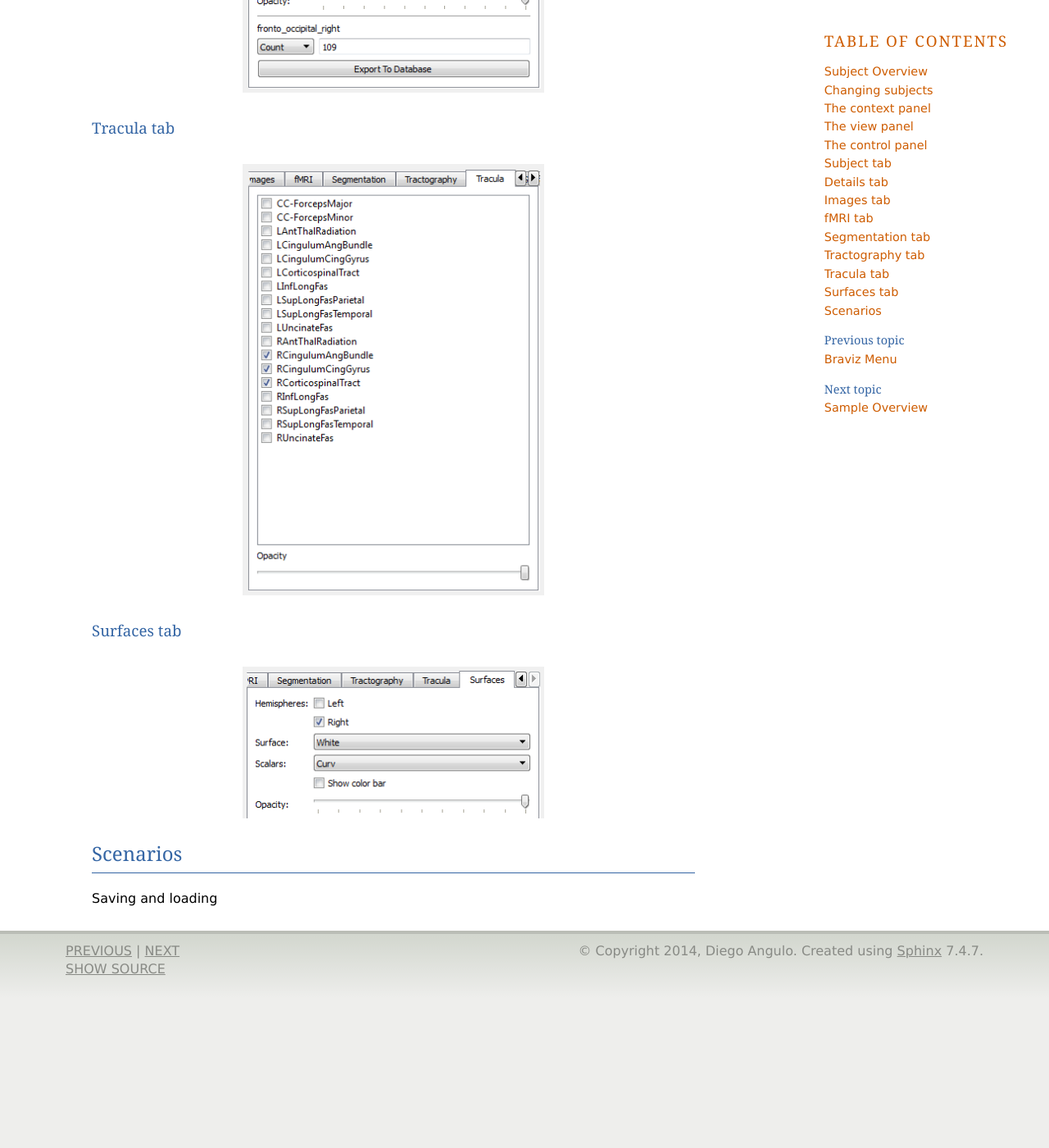
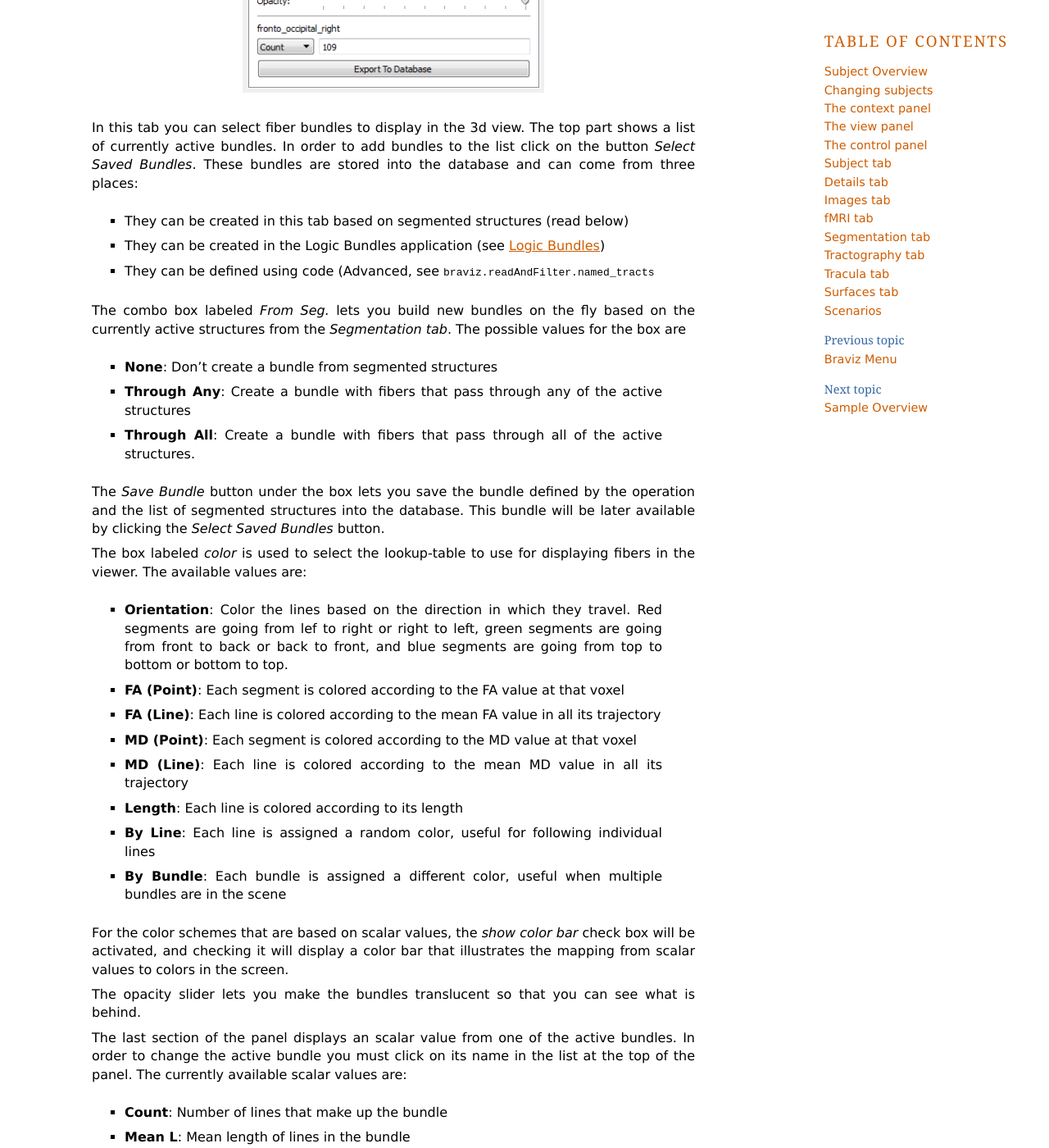
Before and after one commit to diego0020/braviz-app, a Sphinx documentation site: the page built from sphinx_doc/source/graphical/subject_overview.rst, in a window 1280 px wide and 1400 px high, scrolled down 7520 px. Shown: the whole window at 82% size. Built offline with Sphinx 7.4.7, drawn with Linux system fonts in a browser that asks for light colours; before the commit the page ends 8759 px from its top, so only the background shows below that; some of the changed text lies outside the part shown.

Commit message:
subject overview documentation

```diff
--- a/sphinx_doc/source/graphical/subject_overview.rst
+++ b/sphinx_doc/source/graphical/subject_overview.rst
@@ -217,6 +217,53 @@ Tractography tab
     :width: 50%
     :alt: Tractography tab
 
+In this tab you can select fiber bundles to display in the 3d view. The top part shows a list of currently active
+bundles. In order to add bundles to the list click on the button *Select Saved Bundles*. These bundles are stored
+into the database and can come from three places:
+
+    -   They can be created in this tab based on segmented structures (read below)
+    -   They can be created in the Logic Bundles application (see :doc:`logic_bundles`)
+    -   They can be defined using code (Advanced, see :mod:`braviz.readAndFilter.named_tracts`
+
+The combo box labeled *From Seg.* lets you build new bundles on the fly based on the currently active structures from
+the *Segmentation tab*. The possible values for the box are
+
+    -   **None**: Don't create a bundle from segmented structures
+    -   **Through Any**: Create a bundle with fibers that pass through any of the active structures
+    -   **Through All**: Create a bundle with fibers that pass through all of the active structures.
+
+The *Save Bundle* button under the box lets you save the bundle defined by the operation and the list of segmented
+structures into the database. This bundle will be later available by clicking the *Select Saved Bundles* button.
+
+The box labeled *color* is used to select the lookup-table to use for displaying fibers in the viewer. The available
+values are:
+
+    -   **Orientation**:    Color the lines based on the direction in which they travel. Red segments are going from
+        lef to right or right to left, green segments are going from front to back or back to front, and blue segments
+        are going from top to bottom or bottom to top.
+    -   **FA (Point)**: Each segment is colored according to the FA value at that voxel
+    -   **FA (Line)**: Each line is colored according to the mean FA value in all its trajectory
+    -   **MD (Point)**: Each segment is colored according to the MD value at that voxel
+    -   **MD (Line)**: Each line is colored according to the mean MD value in all its trajectory
+    -   **Length**: Each line is colored according to its length
+    -   **By Line**: Each line is assigned a random color, useful for following individual lines
+    -   **By Bundle**: Each bundle is assigned a different color, useful when multiple bundles are in the scene
+
+For the color schemes that are based on scalar values, the *show color bar* check box will be activated, and checking
+it will display a color bar that illustrates the mapping from scalar values to colors in the screen.
+
+The opacity slider lets you make the bundles translucent so that you can see what is behind.
+
+The last section of the panel displays an scalar value from one of the active bundles. In order to change the active
+bundle you must click on its name in the list at the top of the panel. The currently available scalar values are:
+
+    -   **Count**: Number of lines that make up the bundle
+    -   **Mean L**: Mean length of lines in the bundle
+    -   **Mean FA**: Mean FA from all points in the bundle
+    -   **Mean MD**: Mean MD from all points in the bundle
+
+The *Export To Database* button lets you calculate the same scalar for all subjects and save it as a new variable in
+the database.
 
 Tracula tab
 ^^^^^^^^^^^^^^^^^^
```
Also changed, not shown: 1 other file.
